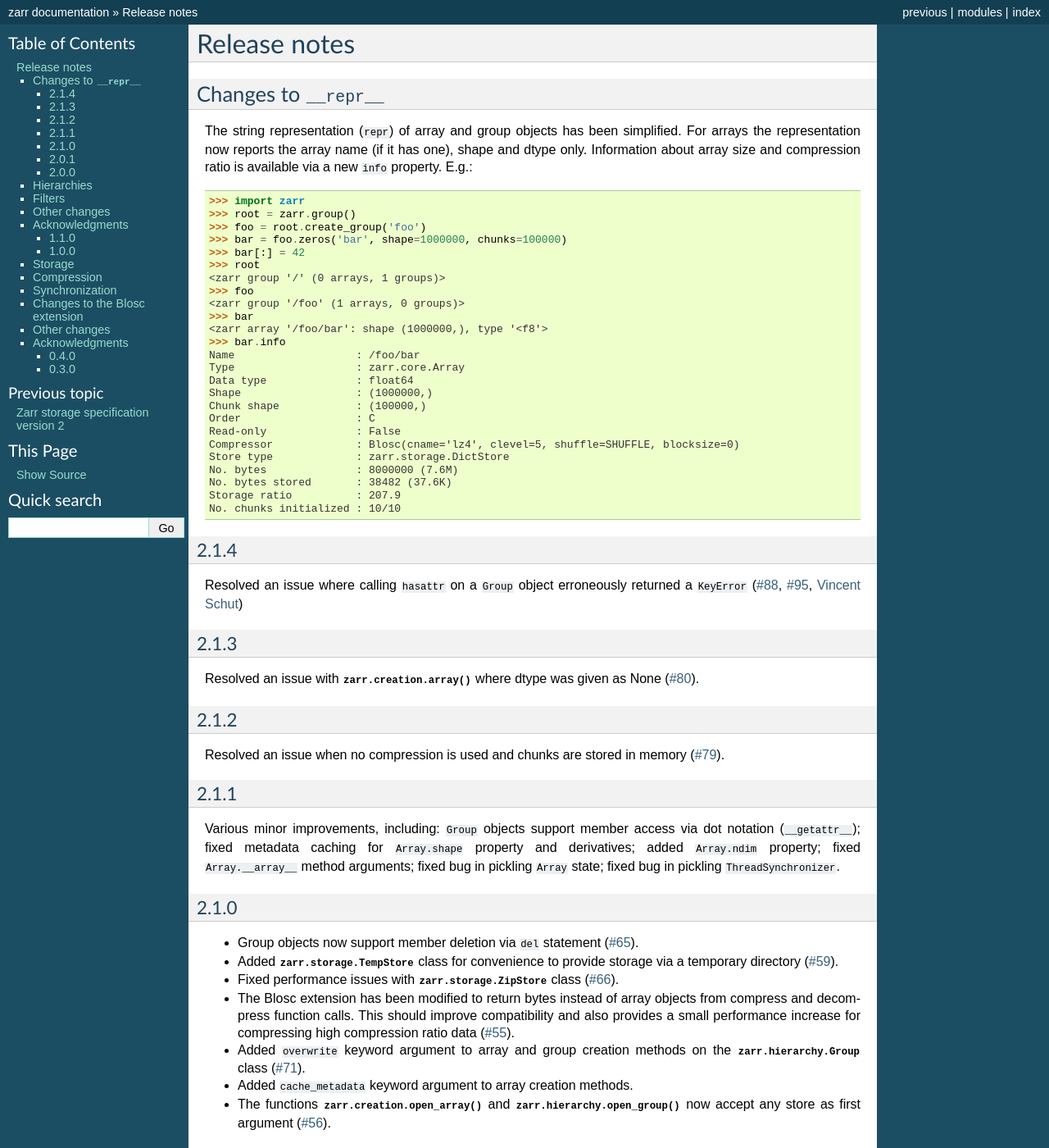
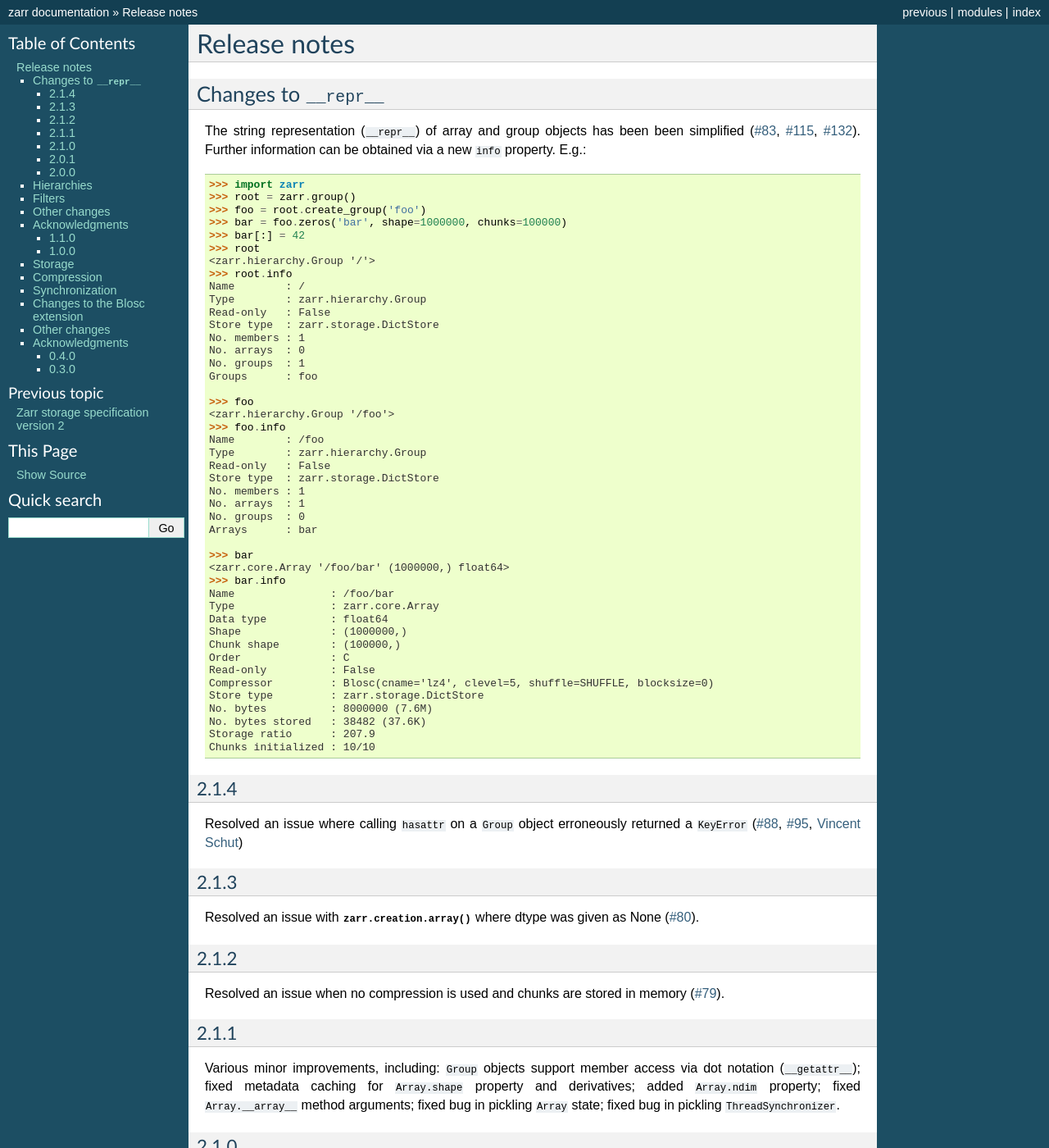
Before and after one commit to enthusiastdev121/zarr-python, a Sphinx documentation site: the page built from docs/release.rst, in a window 1280 px wide and 1400 px high. Shown: the whole window at 82% size. Built offline with Sphinx 7.4.7, drawn with Linux system fonts in a browser that asks for light colours; the version number could not be read and is left out.

Commit message:
repr release notes

```diff
--- a/docs/release.rst
+++ b/docs/release.rst
@@ -4,9 +4,11 @@ Release notes
 Changes to ``__repr__``
 ~~~~~~~~~~~~~~~~~~~~~~~
 
-The string representation (``repr``) of array and group objects has been simplified. For arrays the
-representation now reports the array name (if it has one), shape and dtype only. Information about
-array size and compression ratio is available via a new ``info`` property. E.g.::
+The string representation (``__repr__``) of array and group objects has been been simplified
+(`#83 <https://github.com/alimanfoo/zarr/issues/83>`_,
+`#115 <https://github.com/alimanfoo/zarr/issues/115>`_,
+`#132 <https://github.com/alimanfoo/zarr/issues/132>`_).
+Further information can be obtained via a new ``info`` property. E.g.::
 
     >>> import zarr
     >>> root = zarr.group()
@@ -14,25 +16,46 @@ array size and compression ratio is available via a new ``info`` property. E.g.:
     >>> bar = foo.zeros('bar', shape=1000000, chunks=100000)
     >>> bar[:] = 42
     >>> root
-    <zarr group '/' (0 arrays, 1 groups)>
+    <zarr.hierarchy.Group '/'>
+    >>> root.info
+    Name        : /
+    Type        : zarr.hierarchy.Group
+    Read-only   : False
+    Store type  : zarr.storage.DictStore
+    No. members : 1
+    No. arrays  : 0
+    No. groups  : 1
+    Groups      : foo
+
     >>> foo
-    <zarr group '/foo' (1 arrays, 0 groups)>
+    <zarr.hierarchy.Group '/foo'>
+    >>> foo.info
+    Name        : /foo
+    Type        : zarr.hierarchy.Group
+    Read-only   : False
+    Store type  : zarr.storage.DictStore
+    No. members : 1
+    No. arrays  : 1
+    No. groups  : 0
+    Arrays      : bar
+
     >>> bar
-    <zarr array '/foo/bar': shape (1000000,), type '<f8'>
+    <zarr.core.Array '/foo/bar' (1000000,) float64>
     >>> bar.info
-    Name                   : /foo/bar
-    Type                   : zarr.core.Array
-    Data type              : float64
-    Shape                  : (1000000,)
-    Chunk shape            : (100000,)
-    Order                  : C
-    Read-only              : False
-    Compressor             : Blosc(cname='lz4', clevel=5, shuffle=SHUFFLE, blocksize=0)
-    Store type             : zarr.storage.DictStore
-    No. bytes              : 8000000 (7.6M)
-    No. bytes stored       : 38482 (37.6K)
-    Storage ratio          : 207.9
-    No. chunks initialized : 10/10
+    Name               : /foo/bar
+    Type               : zarr.core.Array
+    Data type          : float64
+    Shape              : (1000000,)
+    Chunk shape        : (100000,)
+    Order              : C
+    Read-only          : False
+    Compressor         : Blosc(cname='lz4', clevel=5, shuffle=SHUFFLE, blocksize=0)
+    Store type         : zarr.storage.DictStore
+    No. bytes          : 8000000 (7.6M)
+    No. bytes stored   : 38482 (37.6K)
+    Storage ratio      : 207.9
+    Chunks initialized : 10/10
+
 
 .. _release_2.1.4:
 
```
